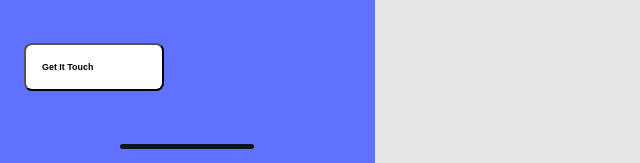
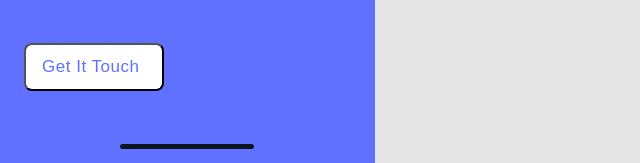
Before and after one commit to Kelvin-Ben/Mobile-Version, a plain HTML site: page index.html in a window 1280 px wide. Shown: the part 5637-5800 px from the top of the page, 0-640 px from the left. Drawn offline with nearby package versions, Linux system fonts and the light colour scheme.

Commit message:
Update button

```diff
--- a/index.html
+++ b/index.html
@@ -300,7 +300,7 @@
         <input type="email" name="user_email" placeholder="natajayanj14@gmail.com" id="email">
         <textarea name="message" id="message" placeholder="Write your message here" cols="16" rows="6"></textarea>
     </form>
-    <button class="Get-It-Touch"><h6>Get It Touch</h6></button>
+    <button class="Get-It-Touch"><span>Get It Touch</span></button>
     <div id="ellipse55"><img src="Ellipse55.png" alt=""></div>
     <div id="rectangle77"><img src="Rectangle77.png" alt=""></div>
     <div id="home-indicator"><div></div></div>
--- a/style.css
+++ b/style.css
@@ -1569,7 +1569,7 @@ body {
   margin-top: 10px;
 }
 
-.Get-It-Touch p {
+.Get-It-Touch span {
   width: 108px;
   height: 24px;
   font-style: normal;
```
